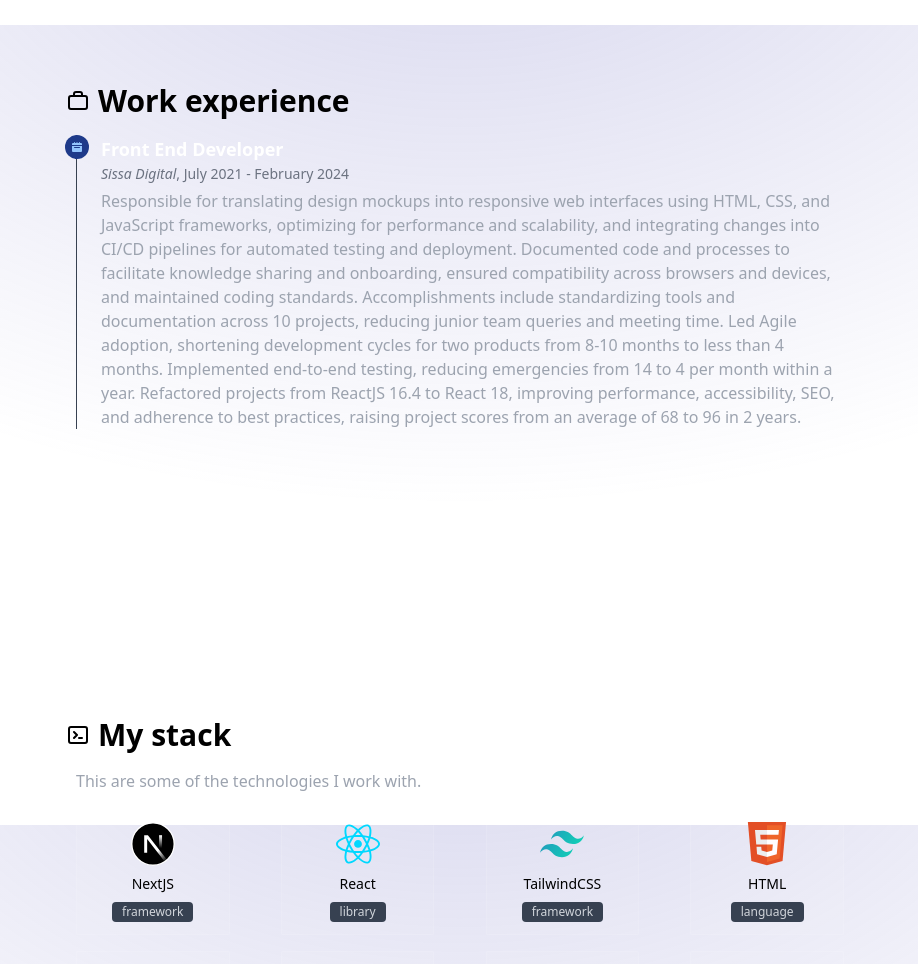
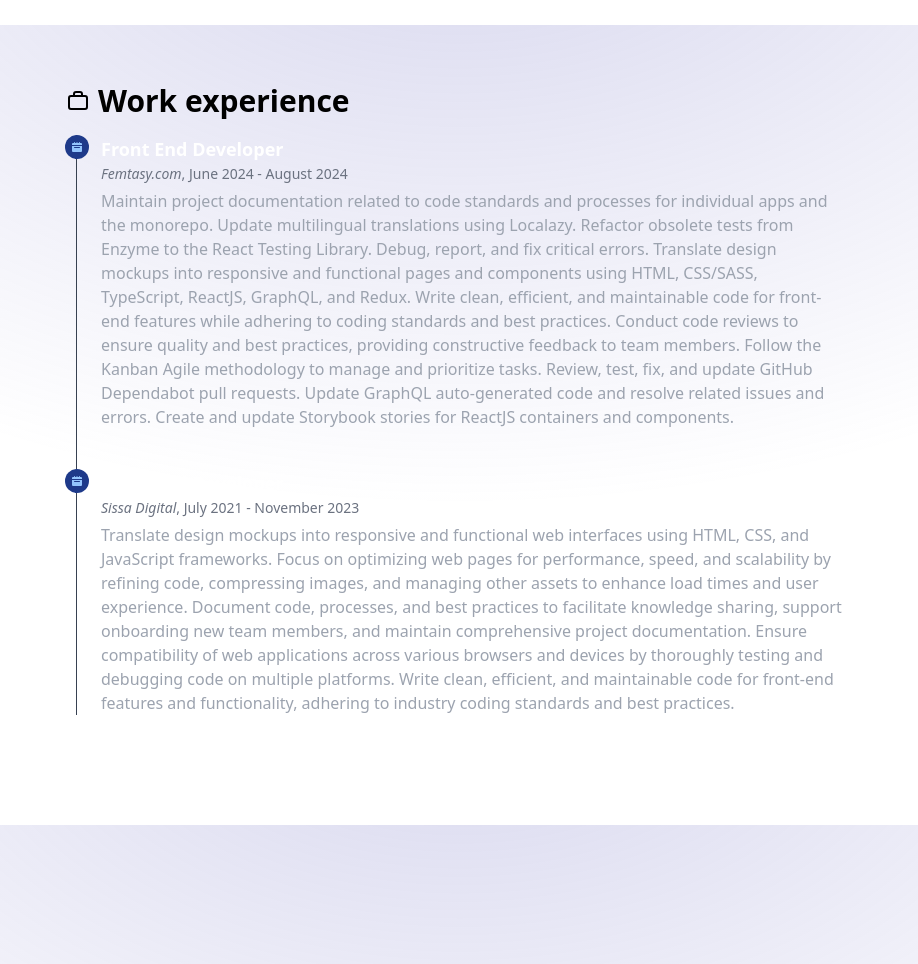
Before and after one commit to EduardoGarciaEnriquez/carlos-garcia-portfolio, an Astro site: page / in a window 1280 px wide. Shown: the part 775-1739 px from the top of the page, without its empty margins (180-1098 px from the left). Built offline with nearby package versions, Linux system fonts and the light colour scheme; Astro itself is replaced by a stand-in of ours.

Commit message:
[Experience]: updated working experience

```diff
--- a/src/components/Experience.astro
+++ b/src/components/Experience.astro
@@ -3,16 +3,22 @@ import ExperienceItem from '../components/ExperienceItem.astro'
 
 const EXPERIENCE = [
   {
+    company: 'Femtasy.com',
+    date: 'June 2024 - August 2024',
+    title: 'Front End Developer',
+    description: `Maintain project documentation related to code standards and processes for individual apps and the monorepo. Update multilingual translations using Localazy. Refactor obsolete tests from Enzyme to the React Testing Library. Debug, report, and fix critical errors. Translate design mockups into responsive and functional pages and components using HTML, CSS/SASS, TypeScript, ReactJS, GraphQL, and Redux. Write clean, efficient, and maintainable code for front-end features while adhering to coding standards and best practices. Conduct code reviews to ensure quality and best practices, providing constructive feedback to team members. Follow the Kanban Agile methodology to manage and prioritize tasks. Review, test, fix, and update GitHub Dependabot pull requests. Update GraphQL auto-generated code and resolve related issues and errors. Create and update Storybook stories for ReactJS containers and components.`,
+  },
+  {
     company: 'Sissa Digital',
-    date: 'July 2021 - February 2024',
+    date: 'July 2021 - November 2023',
     title: 'Front End Developer',
     description:
-      "Responsible for translating design mockups into responsive web interfaces using HTML, CSS, and JavaScript frameworks, optimizing for performance and scalability, and integrating changes into CI/CD pipelines for automated testing and deployment. Documented code and processes to facilitate knowledge sharing and onboarding, ensured compatibility across browsers and devices, and maintained coding standards. Accomplishments include standardizing tools and documentation across 10 projects, reducing junior team queries and meeting time. Led Agile adoption, shortening development cycles for two products from 8-10 months to less than 4 months. Implemented end-to-end testing, reducing emergencies from 14 to 4 per month within a year. Refactored projects from ReactJS 16.4 to React 18, improving performance, accessibility, SEO, and adherence to best practices, raising project scores from an average of 68 to 96 in 2 years."
-  }
+      'Translate design mockups into responsive and functional web interfaces using HTML, CSS, and JavaScript frameworks. Focus on optimizing web pages for performance, speed, and scalability by refining code, compressing images, and managing other assets to enhance load times and user experience. Document code, processes, and best practices to facilitate knowledge sharing, support onboarding new team members, and maintain comprehensive project documentation. Ensure compatibility of web applications across various browsers and devices by thoroughly testing and debugging code on multiple platforms. Write clean, efficient, and maintainable code for front-end features and functionality, adhering to industry coding standards and best practices.',
+  },
 ]
 ---
 
-<ol class='relative border-s border-gray-200 dark:border-gray-700'>
+<ol class="relative border-s border-gray-200 dark:border-gray-700">
   {
     EXPERIENCE.map((item) => {
       return <ExperienceItem {...item} />
```
